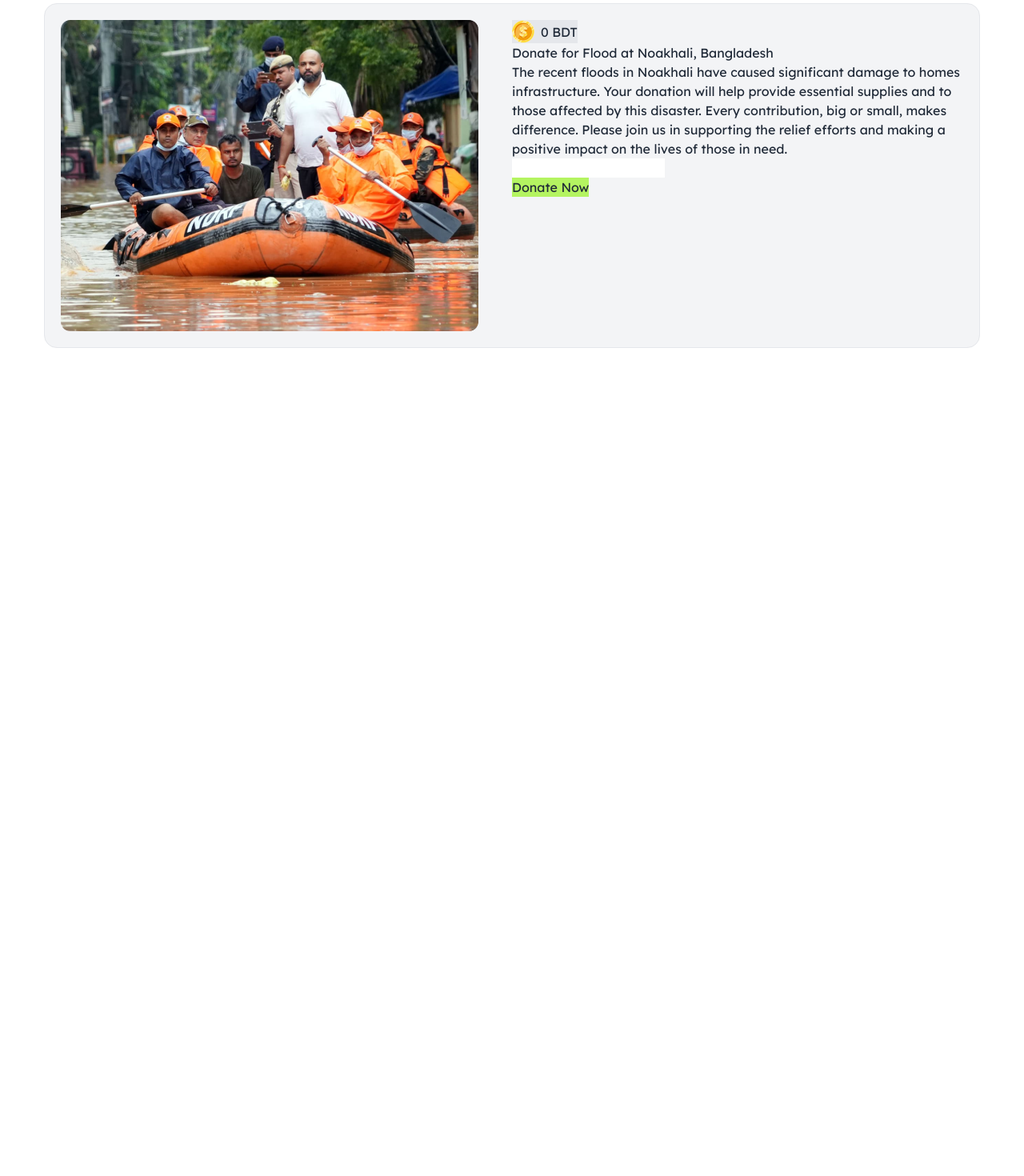
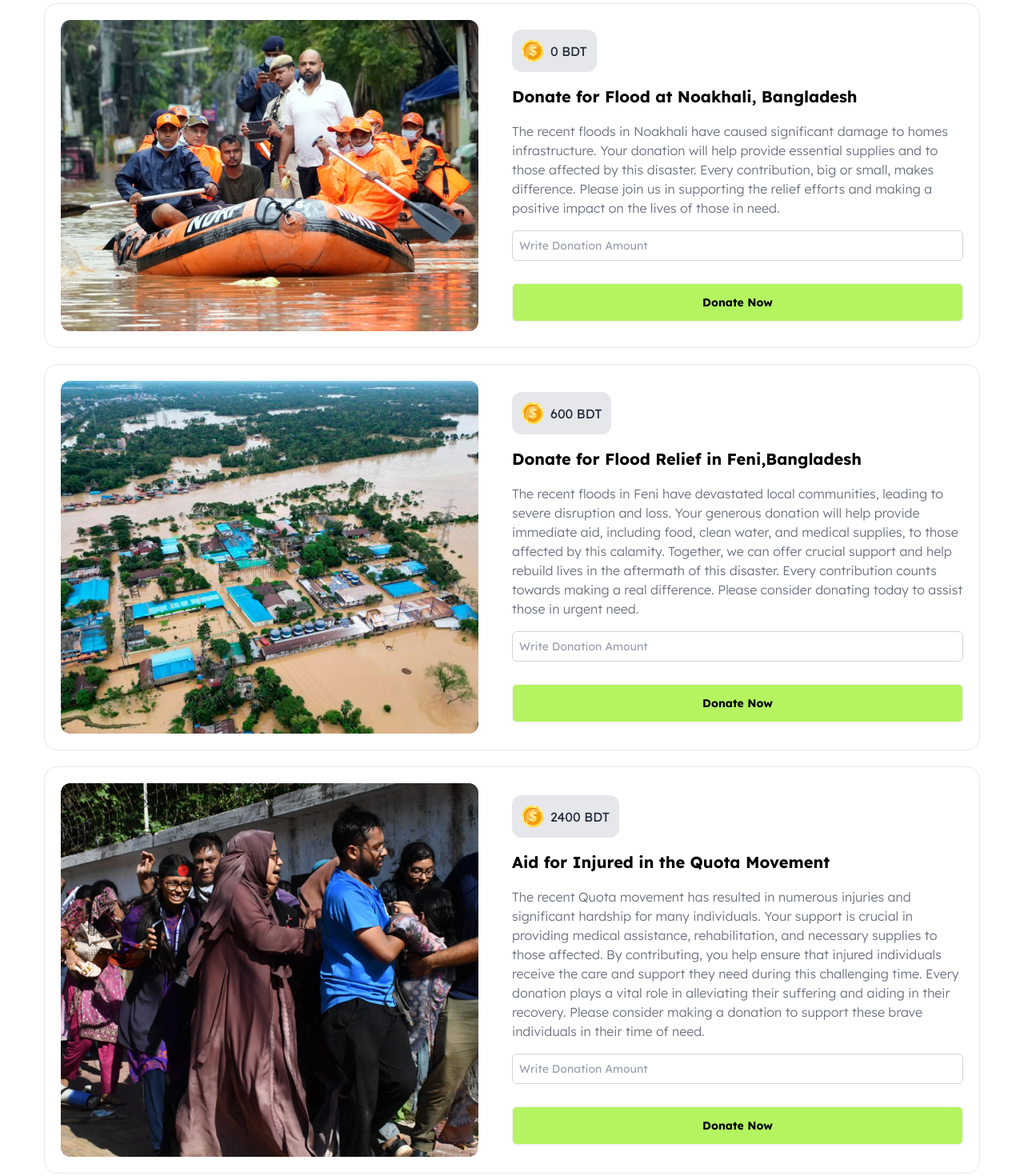
Before and after one commit to imtiaz69/assignment-5, a plain HTML site: page index.html in a window 1280 px wide. Shown: the part 317-1787 px from the top of the page at 80% size. Before the commit the page ends 800 px from the top, so only its background shows below. Drawn offline with nearby package versions, Linux system fonts and the light colour scheme.

Commit message:
adding donation section

```diff
--- a/index.html
+++ b/index.html
@@ -46,7 +46,7 @@
       </script>
 </head>
 <body class="lexend-normal">
-    <header >
+    <header class="sticky top-0 backdrop-blur" >
         <div class="bg-nav-bg py-[24px]">
             <nav class="max-w-[1170px] mx-auto mb-[40px]">
                 <div class="navbar">
@@ -71,24 +71,71 @@
         </div>
     </header>
     <main>
-        <section id="history" class="max-w-[1170px] mx-auto mt-10">
-            <div class="bg-gray-100 p-5 border border-gray-200 rounded-[16px] lg:flex ">
+        <section id="donation" class="max-w-[1170px] mx-auto mt-10 mb-[80px] space-y-5">
+          <!-- for noakhali -->
+            <div class="bg-white p-5 border border-gray-200 rounded-[16px] lg:flex lg:items-center">
                 <div class="lg:w-1/2 ">
-                    <img src="assets/noakhali.png" alt="">
+                    <img src="assets/noakhali.png" alt="" >
                 </div>
 
                 <div class="lg:w-[50%] w-full">
-                    <div class="flex items-center gap-2 bg-gray-200  size-fit ">
+                    <div class="flex items-center rounded-xl gap-2 p-3 bg-gray-200 max-w-fit mt-5 lg:mt-0  ">
                         <img src="assets/coin.png" alt="">
                         <p>0 BDT</p>
                     </div>
-                    <h1>Donate for Flood at Noakhali, Bangladesh</h1>
-                    <h1 class="size-fit"> The recent floods in Noakhali have caused significant damage to homes  infrastructure. Your donation will help provide essential supplies and  to those affected by this disaster. Every contribution, big or small, makes  difference. Please join us in supporting the relief efforts and making a positive impact on the lives of those in need.</h1>
-                    <input type="text"><br>
-                    <button class="bg-button-bg">Donate Now</button>
+                    <h1 class="font-bold text-black text-[20px] my-4">Donate for Flood at Noakhali, Bangladesh</h1>
+                    <h1 class="text-left font-light text-gray-500"> The recent floods in Noakhali have caused significant damage to homes  infrastructure. Your donation will help provide essential supplies and  to those affected by this disaster. Every contribution, big or small, makes  difference. Please join us in supporting the relief efforts and making a positive impact on the lives of those in need.</h1>
+                    <input type="text" placeholder="Write Donation Amount" class="w-full border border-gray-300 rounded-md p-2 text-sm my-4">
+
+                    <button class="btn bg-button-bg w-full  text-black font-bold py-2 px-4 mt-3 rounded-md hover:bg-button-bg/80">Donate Now</button>
                 </div>
             </div>
+
+            <!-- for feni -->
+            <div class="bg-white p-5 border border-gray-200 rounded-[16px] lg:flex lg:items-center">
+              <div class="lg:w-1/2 ">
+                  <img src="assets/feni.png" alt="" >
+              </div>
+
+              <div class="lg:w-[50%] w-full">
+                  <div class="flex items-center rounded-xl gap-2 p-3 bg-gray-200 max-w-fit mt-5 lg:mt-0  ">
+                      <img src="assets/coin.png" alt="">
+                      <p>600 BDT</p>
+                  </div>
+                  <h1 class="font-bold text-black text-[20px] my-4">Donate for Flood Relief in Feni,Bangladesh</h1>
+                  <h1 class="text-left font-light text-gray-500"> The recent floods in Feni have devastated local communities, leading to severe disruption and loss. Your generous donation will help provide immediate aid, including food, clean water, and medical supplies, to those affected by this calamity. Together, we can offer crucial support and help rebuild lives in the aftermath of this disaster. Every contribution counts towards making a real difference. Please consider donating today to assist those in urgent need.</h1>
+                  <input type="text" placeholder="Write Donation Amount" class="w-full border border-gray-300 rounded-md p-2 text-sm my-4">
+
+                  <button class="btn bg-button-bg w-full  text-black font-bold py-2 px-4 mt-3 rounded-md hover:bg-button-bg/80">Donate Now</button>
+              </div>
+          </div>
+
+          <!-- for quota movement -->
+          <div class="bg-white p-5 border border-gray-200 rounded-[16px] lg:flex lg:items-center">
+            <div class="lg:w-1/2 ">
+                <img src="assets/quota-protest.png" alt="" >
+            </div>
+
+            <div class="lg:w-[50%] w-full">
+                <div class="flex items-center rounded-xl gap-2 p-3 bg-gray-200 max-w-fit mt-5 lg:mt-0  ">
+                    <img src="assets/coin.png" alt="">
+                    <p>2400 BDT</p>
+                </div>
+                <h1 class="font-bold text-black text-[20px] my-4">Aid for Injured in the Quota Movement</h1>
+                <h1 class="text-left font-light text-gray-500">The recent Quota movement has resulted in numerous injuries and significant hardship for many individuals. Your support is crucial in providing medical assistance, rehabilitation, and necessary supplies to those affected. By contributing, you help ensure that injured individuals receive the care and support they need during this challenging time. Every donation plays a vital role in alleviating their suffering and aiding in their recovery. Please consider making a donation to support these brave individuals in their time of need.</h1>
+                <input type="text" placeholder="Write Donation Amount" class="w-full border border-gray-300 rounded-md p-2 text-sm my-4">
+
+                <button class="btn bg-button-bg w-full  text-black font-bold py-2 px-4 mt-3 rounded-md hover:bg-button-bg/80">Donate Now</button>
+            </div>
+        </div>
         </section>
+
+        <section id="history"></section>
+
     </main>
+
+    <footer class="bg-nav-bg">
+      <P> <br><br><br><br></P>
+    </footer>
 </body>
 </html>
```
